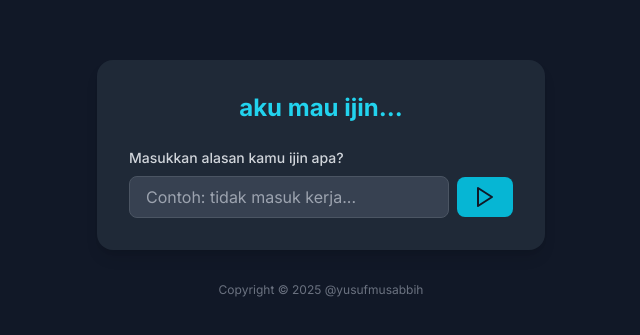
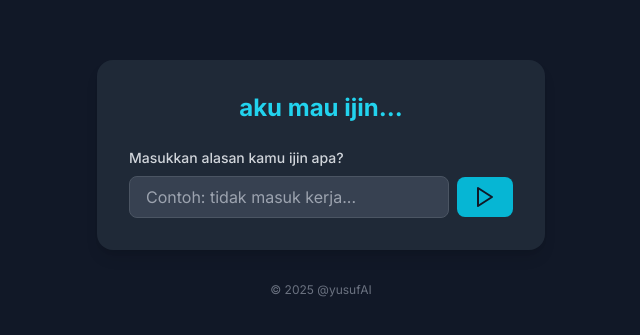
Before and after one commit to yusuf772-web/Alasan-web, a plain HTML site: page index.html in a window 1280 px wide. Shown: the part 221-556 px from the top of the page, 319-959 px from the left. Drawn offline with nearby package versions, Linux system fonts and the light colour scheme.

Commit message:
Update index.html

```diff
--- a/index.html
+++ b/index.html
@@ -76,7 +76,7 @@
         const copyright = document.getElementById('copyright');
 
         // Set copyright year dynamically
-        copyright.textContent = `Copyright © ${new Date().getFullYear()} @yusufmusabbih`;
+        copyright.textContent = `© ${new Date().getFullYear()} @yusufAI`;
 
         generateBtn.addEventListener('click', generateExcuse);
         reasonInput.addEventListener('keypress', (e) => {
```
